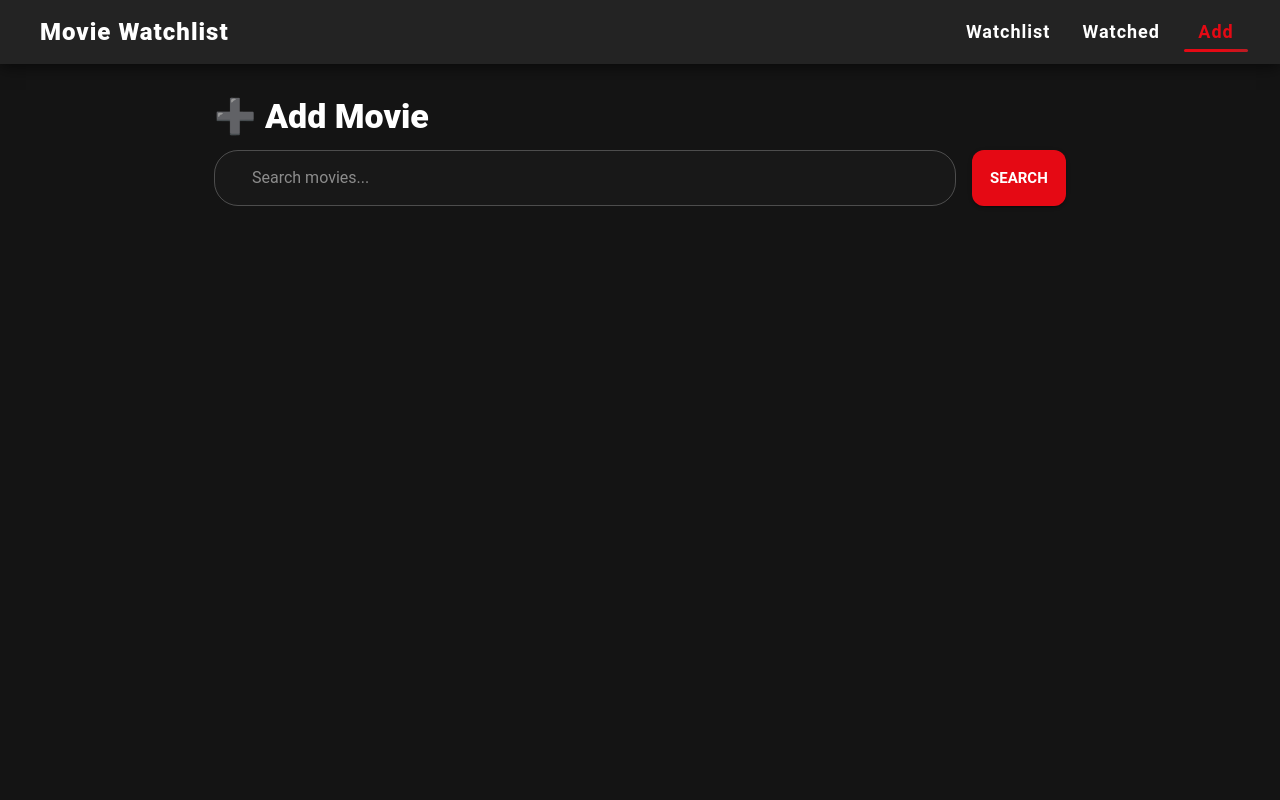
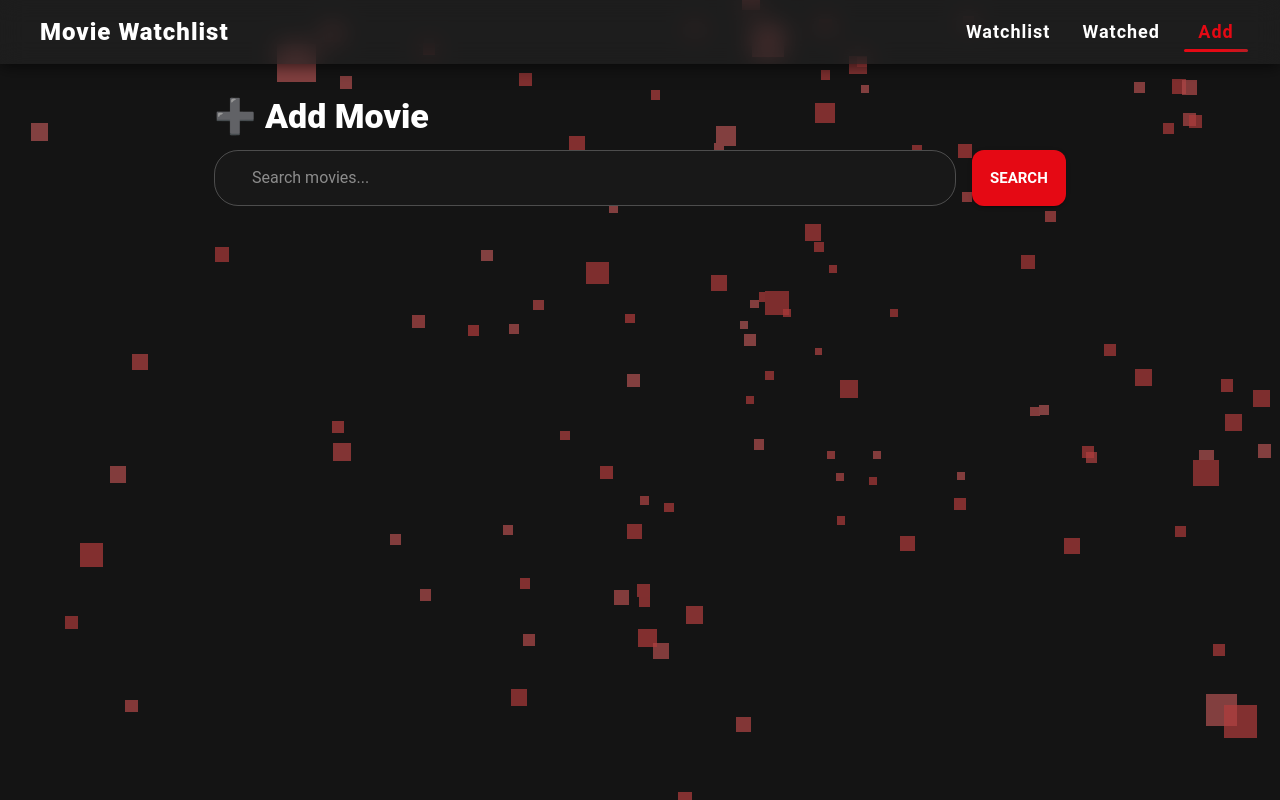
Before and after one commit to AbhinavXDayal/Movie-Watchlist, a React (Create React App) app: page /add in a window 1280 px wide. Built offline with nearby package versions, Linux system fonts and the light colour scheme; some icons are missing.

Commit message:
Update: your message here

```diff
--- a/package.json
+++ b/package.json
@@ -17,6 +17,7 @@
     "react-dom": "^19.1.0",
     "react-router-dom": "^7.6.3",
     "react-scripts": "5.0.1",
+    "three": "^0.178.0",
     "web-vitals": "^2.1.4"
   },
   "scripts": {
--- a/src/App.js
+++ b/src/App.js
@@ -1,5 +1,5 @@
-import React from 'react';
-import { BrowserRouter as Router, Routes, Route, Link as RouterLink, useLocation } from 'react-router-dom';
+import React, { useEffect, useState } from 'react';
+import { BrowserRouter as Router, Routes, Route, Link as RouterLink } from 'react-router-dom';
 import Watchlist from './pages/Watchlist';
 import Watched from './pages/Watched';
 import Add from './pages/Add';
@@ -15,12 +15,34 @@ const navLinks = [
 ];
 
 function App() {
-  // Highlight active nav link
   const location = window.location;
+  const [scrolled, setScrolled] = useState(false);
+
+  useEffect(() => {
+    const onScroll = () => setScrolled(window.scrollY > 10);
+    window.addEventListener('scroll', onScroll);
+    return () => window.removeEventListener('scroll', onScroll);
+  }, []);
+
   return (
     <Router>
       <motion.div initial={{ opacity: 0, y: -30 }} animate={{ opacity: 1, y: 0 }} transition={{ duration: 0.7 }}>
-        <AppBar position="static" color="default" elevation={6} sx={{ mb: 4, background: '#232323', boxShadow: '0 2px 16px 0 #000a' }}>
+        <AppBar
+          position="sticky"
+          color="default"
+          elevation={scrolled ? 12 : 6}
+          sx={{
+            mb: 4,
+            background: scrolled
+              ? 'rgba(35,35,35,0.85)'
+              : 'rgba(35,35,35,0.65)',
+            boxShadow: scrolled
+              ? '0 4px 32px 0 #000a'
+              : '0 2px 16px 0 #000a',
+            backdropFilter: 'blur(12px)',
+            transition: 'background 0.3s, box-shadow 0.3s',
+          }}
+        >
           <Toolbar>
             <MovieIcon sx={{ mr: 2, fontSize: 36, color: '#fff' }} />
             <Typography variant="h5" component="div" sx={{ flexGrow: 1, fontWeight: 900, color: '#fff', letterSpacing: 1 }}>
@@ -64,7 +86,9 @@ function App() {
           </Toolbar>
         </AppBar>
       </motion.div>
-      <Container maxWidth="md">
+      {/* Animated background placeholder for Three.js/GSAP */}
+      <Box id="background-animated" sx={{ position: 'fixed', inset: 0, zIndex: 0, pointerEvents: 'none' }} />
+      <Container maxWidth="md" sx={{ position: 'relative', zIndex: 1 }}>
         <Routes>
           <Route path="/" element={<Watchlist />} />
           <Route path="/watched" element={<Watched />} />
--- a/src/components/MovieCard.js
+++ b/src/components/MovieCard.js
@@ -12,7 +12,7 @@ const MovieCard = ({ movie, type, disabled }) => {
         <motion.div
             initial={{ opacity: 0, y: 30 }}
             animate={{ opacity: 1, y: 0 }}
-            whileHover={{ scale: 1.04, boxShadow: '0 0 24px 2px #e5091466' }}
+            whileHover={{ scale: 1.03, boxShadow: '0 0 8px 1px #e5091444' }}
             transition={{ duration: 0.4 }}
             style={{ marginBottom: 24, position: 'relative' }}
         >
--- a/src/index.js
+++ b/src/index.js
@@ -5,6 +5,7 @@ import App from './App';
 import reportWebVitals from './reportWebVitals';
 import { GlobalProvider } from './context/GlobalContext';
 import { ThemeProvider, createTheme, CssBaseline } from '@mui/material';
+import AnimatedBackground from './three/AnimatedBackground';
 
 const netflixTheme = createTheme({
   palette: {
@@ -38,6 +39,7 @@ const root = ReactDOM.createRoot(document.getElementById('root'));
 root.render(
   <ThemeProvider theme={netflixTheme}>
     <CssBaseline />
+    <AnimatedBackground />
     <GlobalProvider>
       <App />
     </GlobalProvider>
--- /dev/null
+++ b/src/three/AnimatedBackground.js
@@ -0,0 +1,81 @@
+import React, { useEffect, useRef } from 'react';
+import * as THREE from 'three';
+
+const AnimatedBackground = () => {
+  const mountRef = useRef();
+
+  useEffect(() => {
+    // Scene setup
+    const scene = new THREE.Scene();
+    const camera = new THREE.PerspectiveCamera(75, window.innerWidth / window.innerHeight, 0.1, 1000);
+    camera.position.z = 60;
+
+    const renderer = new THREE.WebGLRenderer({ alpha: true });
+    renderer.setClearColor(0x000000, 0); // transparent
+    renderer.setSize(window.innerWidth, window.innerHeight);
+    mountRef.current.appendChild(renderer.domElement);
+
+    // Responsive
+    const handleResize = () => {
+      camera.aspect = window.innerWidth / window.innerHeight;
+      camera.updateProjectionMatrix();
+      renderer.setSize(window.innerWidth, window.innerHeight);
+    };
+    window.addEventListener('resize', handleResize);
+
+    // Particles
+    const particles = 200;
+    const geometry = new THREE.BufferGeometry();
+    const positions = [];
+    const colors = [];
+    for (let i = 0; i < particles; i++) {
+      positions.push((Math.random() - 0.5) * 200);
+      positions.push((Math.random() - 0.5) * 120);
+      positions.push((Math.random() - 0.5) * 100);
+      // Netflix red with some variation
+      const color = new THREE.Color().setHSL(0, 0.85, 0.45 + Math.random() * 0.1);
+      colors.push(color.r, color.g, color.b);
+    }
+    geometry.setAttribute('position', new THREE.Float32BufferAttribute(positions, 3));
+    geometry.setAttribute('color', new THREE.Float32BufferAttribute(colors, 3));
+    const material = new THREE.PointsMaterial({ size: 2.5, vertexColors: true, opacity: 0.7, transparent: true });
+    const points = new THREE.Points(geometry, material);
+    scene.add(points);
+
+    // Animation
+    let frameId;
+    const animate = () => {
+      points.rotation.y += 0.0015;
+      points.rotation.x += 0.0007;
+      renderer.render(scene, camera);
+      frameId = requestAnimationFrame(animate);
+    };
+    animate();
+
+    // Cleanup
+    return () => {
+      cancelAnimationFrame(frameId);
+      window.removeEventListener('resize', handleResize);
+      mountRef.current.removeChild(renderer.domElement);
+      geometry.dispose();
+      material.dispose();
+    };
+  }, []);
+
+  return (
+    <div
+      ref={mountRef}
+      style={{
+        position: 'fixed',
+        inset: 0,
+        zIndex: 0,
+        pointerEvents: 'none',
+        width: '100vw',
+        height: '100vh',
+        opacity: 0.7,
+      }}
+    />
+  );
+};
+
+export default AnimatedBackground;
```
Also changed, not shown: 1 other file (tests, documents, lock files or other folders).
